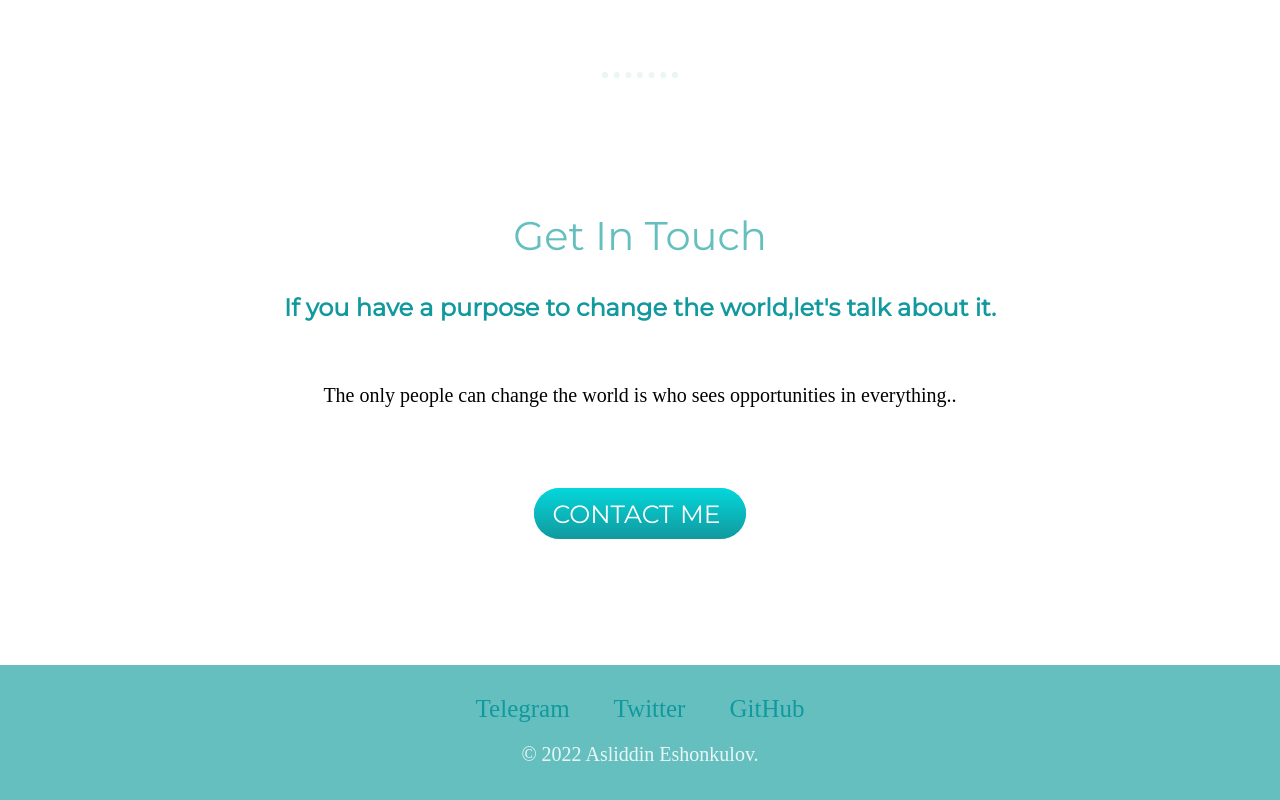
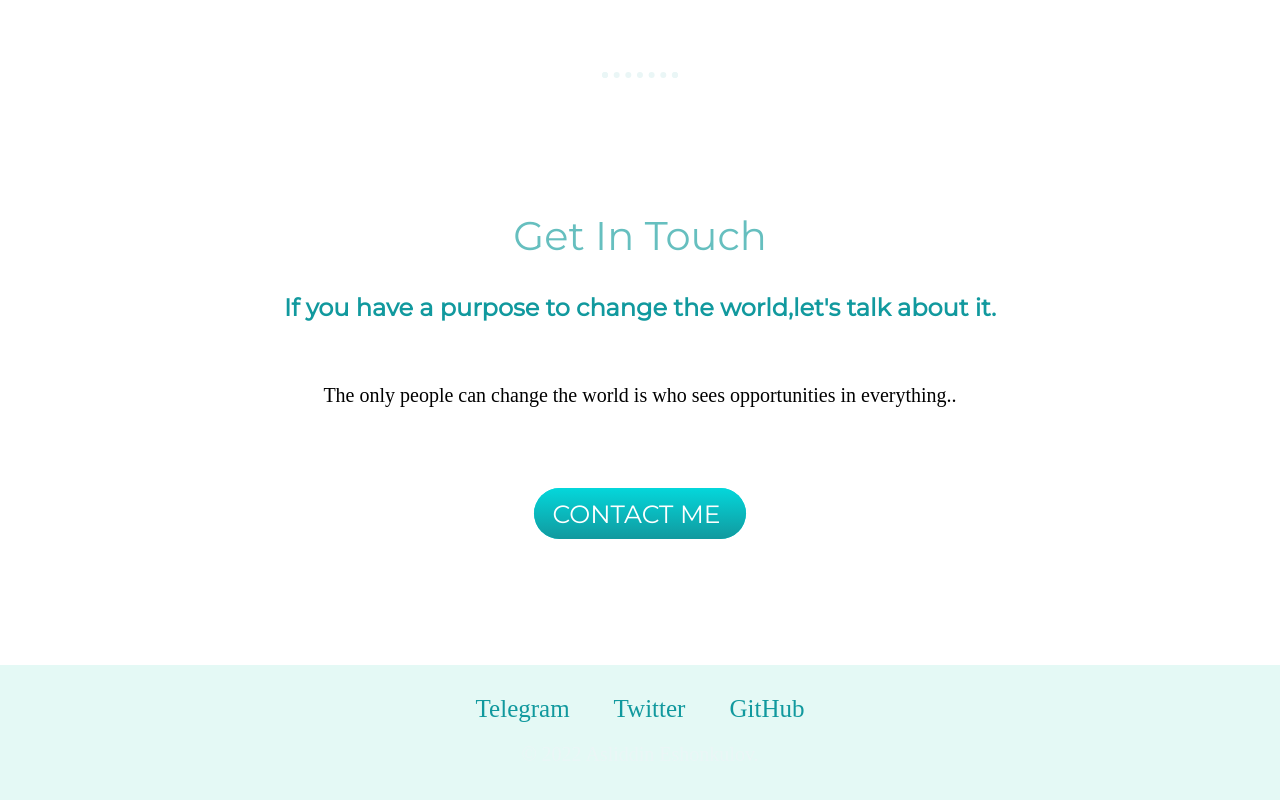
Before and after one commit to eshonkulov-asliddin/asldev_cv.github.io, a plain HTML site: page index.html in a window 1280 px wide. Shown: the part 2525-3325 px from the top of the page. Drawn offline with Linux system fonts and the light colour scheme.

Commit message:
Update styles.css

```diff
--- a/styles.css
+++ b/styles.css
@@ -65,7 +65,7 @@ hr {
 }
 
 .bottom-container {
-    background-color: #66BFBF;
+    background-color: #E4F9F5;
     padding: 30px;
     margin-top: 100px;
 }
```
